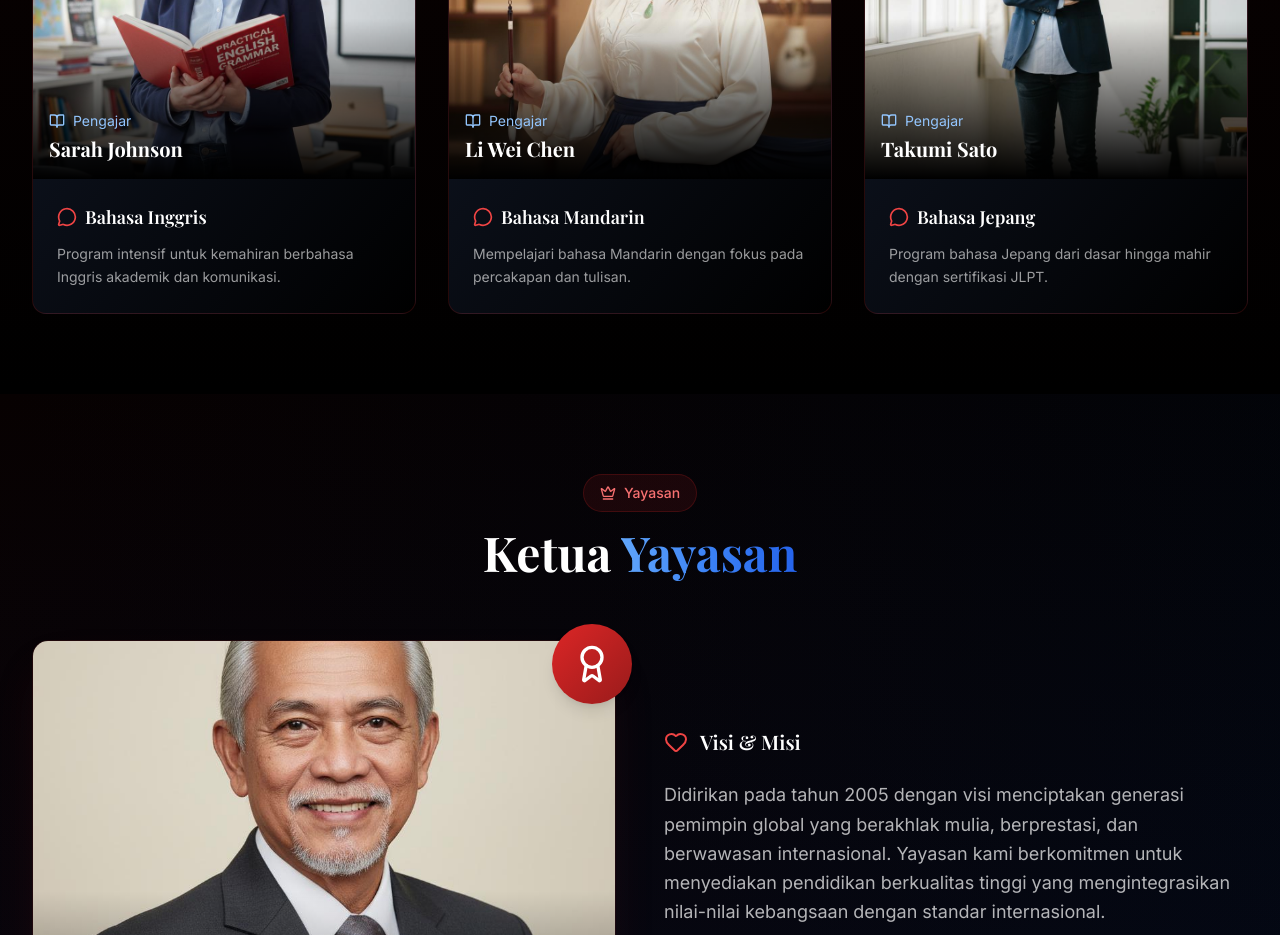
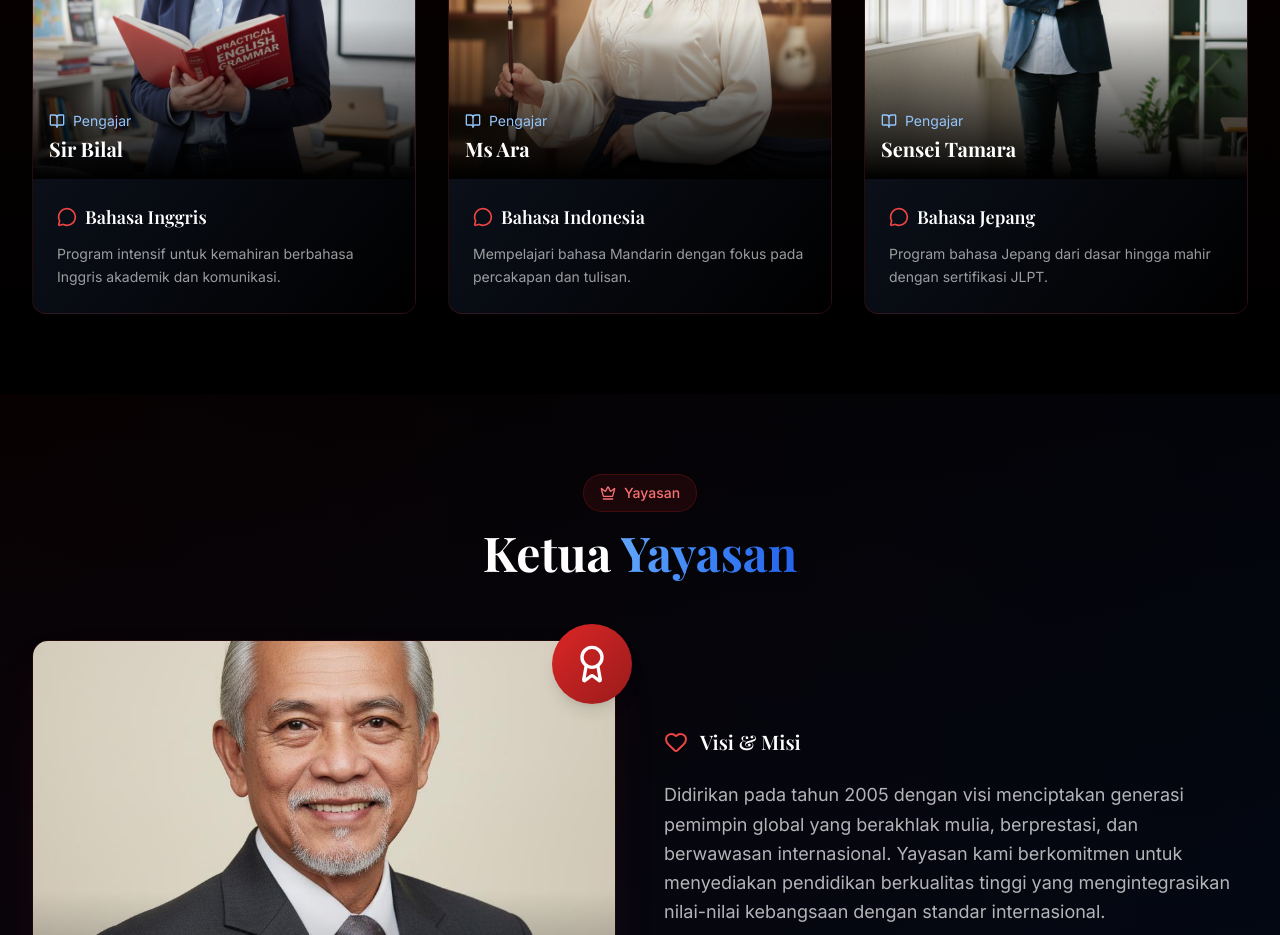
Before and after one commit to soulkeesss/IGS-Redesign-Website, a React (Vite) app: page / in a window 1280 px wide. Shown: the part 1140-2075 px from the top of the page. Built offline with nearby package versions, Linux system fonts and the light colour scheme.

Commit message:
Finishing

```diff
--- a/src/data.ts
+++ b/src/data.ts
@@ -55,9 +55,9 @@ export const alumniList = [
 ];
 
 export const bahasaAsing = [
-  { id: 1, bahasa: 'Bahasa Inggris', guru: 'Sarah Johnson', deskripsi: 'Program intensif untuk kemahiran berbahasa Inggris akademik dan komunikasi.', foto: 'images/teachers/english.jpg' },
-  { id: 2, bahasa: 'Bahasa Mandarin', guru: 'Li Wei Chen', deskripsi: 'Mempelajari bahasa Mandarin dengan fokus pada percakapan dan tulisan.', foto: 'images/teachers/chinese.jpg' },
-  { id: 3, bahasa: 'Bahasa Jepang', guru: 'Takumi Sato', deskripsi: 'Program bahasa Jepang dari dasar hingga mahir dengan sertifikasi JLPT.', foto: 'images/teachers/japanese.jpg' },
+  { id: 1, bahasa: 'Bahasa Inggris', guru: 'Sir Bilal', deskripsi: 'Program intensif untuk kemahiran berbahasa Inggris akademik dan komunikasi.', foto: 'images/teachers/english.jpg' },
+  { id: 2, bahasa: 'Bahasa Indonesia', guru: 'Ms Ara', deskripsi: 'Mempelajari bahasa Mandarin dengan fokus pada percakapan dan tulisan.', foto: 'images/teachers/chinese.jpg' },
+  { id: 3, bahasa: 'Bahasa Jepang', guru: 'Sensei Tamara', deskripsi: 'Program bahasa Jepang dari dasar hingga mahir dengan sertifikasi JLPT.', foto: 'images/teachers/japanese.jpg' },
 ];
 
 export const yayasan = {
```
